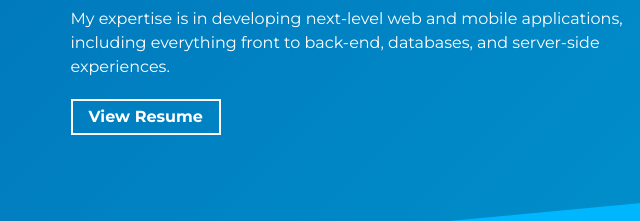
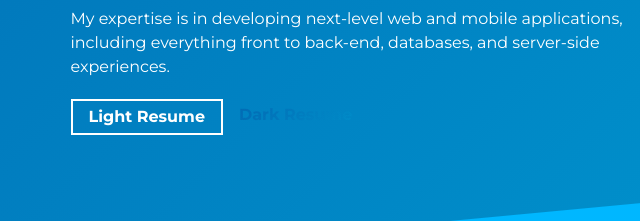
Before and after one commit to LumoByte/portfolio, a website built with Parcel: page src/index.html in a window 1280 px wide. Shown: the part 1078-1299 px from the top of the page, 577-1217 px from the left. Built offline with nearby package versions, Linux system fonts and the light colour scheme.

Commit message:
Adds light and dark mode CVs and downloadable links.

```diff
--- a/src/index.html
+++ b/src/index.html
@@ -78,9 +78,17 @@
                   rel="noreferrer"
                   target="_blank"
                   class="cta-btn cta-btn--resume"
-                  href="assets/resume.pdf"
+                  href="assets/resume-light.pdf"
                 >
-                  View Resume
+                  Light Resume
+                </a>
+                <a
+                  rel="noreferrer"
+                  target="_blank"
+                  class="cta-btn text-color-main"
+                  href="assets/resume-dark.pdf"
+                >
+                  Dark Resume
                 </a>
               </span>
             </div>
```
Also changed, not shown: 2 other files.
